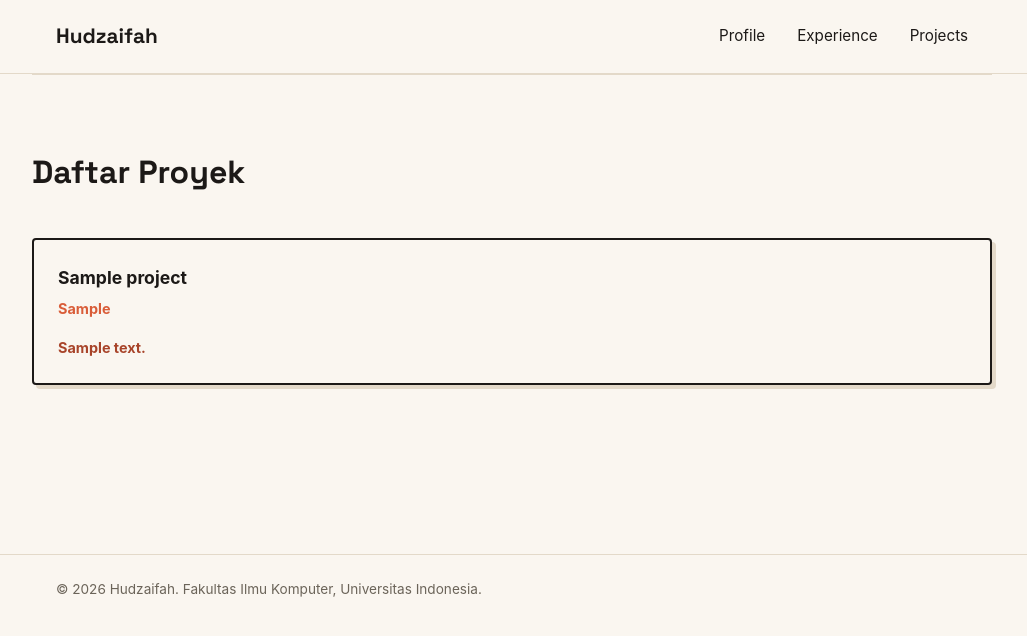
After one commit to uzzzzzaaaaa/myportofolio, a Django app: page /projects/ in a window 1280 px wide. The commit adds this page. Shown: the top 636 px of the page, without its empty margins (128-1155 px from the left). Run offline with Django 5.2, Linux system fonts and the light colour scheme; tables that the repository leaves empty hold one stand-in row (values such as "Sample post").

Commit message:
feat: Menyelesaikan Tugas 2

```diff
--- a/main/models.py
+++ b/main/models.py
@@ -24,3 +24,8 @@ class Experience(models.Model):
     @property
     def is_ongoing(self):
         return self.ended_at is None
+
+class Project(models.Model):
+    title = models.CharField(max_length=200)
+    description = models.TextField()
+    tech_stack = models.CharField(max_length=100)
--- a/main/urls.py
+++ b/main/urls.py
@@ -1,10 +1,11 @@
 from django.urls import path
 
-from main.views import show_main, show_experience
+from main.views import show_main, show_experience, show_projects
 
 app_name = "main"
 
 urlpatterns = [
     path("", show_main, name="show_main"),
     path("experience/", show_experience, name="show_experience"),
+    path('projects/', show_projects, name='show_projects'),
 ]
--- a/main/views.py
+++ b/main/views.py
@@ -1,6 +1,8 @@
 from django.shortcuts import render
 
 from main.models import Experience
+
+from main.models import Project
 
 
 def show_main(request):
@@ -21,3 +23,10 @@ def show_experience(request):
         "experience_list": Experience.objects.all(),
     }
     return render(request, "experience.html", context)
+
+def show_projects(request):
+    projects = Project.objects.all()
+    context = {
+        'projects': projects
+    }
+    return render(request, 'projects.html', context)
--- a/templates/experience.html
+++ b/templates/experience.html
@@ -19,6 +19,7 @@
         <nav>
           <a href="{% url 'main:show_main' %}">Profile</a>
           <a href="{% url 'main:show_experience' %}">Experience</a>
+          <a href="{% url 'main:show_projects' %}">Projects</a>
         </nav>
       </div>
     </header>
--- a/templates/index.html
+++ b/templates/index.html
@@ -19,6 +19,7 @@
         <nav>
           <a href="{% url 'main:show_main' %}">Profile</a>
           <a href="{% url 'main:show_experience' %}">Experience</a>
+          <a href="{% url 'main:show_projects' %}">Projects</a>
         </nav>
       </div>
     </header>
--- /dev/null
+++ b/templates/projects.html
@@ -0,0 +1,70 @@
+{% load static %}
+<!doctype html>
+<html lang="en">
+  <head>
+    <meta charset="UTF-8" />
+    <meta name="viewport" content="width=device-width, initial-scale=1.0" />
+    <title>Projects - Hudzaifah Portfolio</title>
+    <link rel="preconnect" href="https://fonts.googleapis.com" />
+    <link rel="preconnect" href="https://fonts.gstatic.com" crossorigin />
+    <link
+      href="https://fonts.googleapis.com/css2?family=Space+Grotesk:wght@500;700&display=swap"
+      rel="stylesheet"
+    />
+    <!-- Mengambil CSS menggunakan DTL static -->
+    <link rel="stylesheet" href="{% static 'css/style.css' %}" />
+  </head>
+  <body>
+    <header class="site-header">
+      <div class="container">
+        <!-- Tautan kembali ke halaman utama -->
+        <a href="/" class="brand">Hudzaifah</a>
+        <nav>
+          <!-- Tautan navbar menggunakan DTL url -->
+          <a href="{% url 'main:show_main' %}">Profile</a>
+          <a href="{% url 'main:show_experience' %}">Experience</a>
+          <a href="{% url 'main:show_projects' %}">Projects</a>
+        </nav>
+      </div>
+    </header>
+
+    <main>
+      <section class="portfolio-section container" style="min-height: 60vh">
+        <h2>Daftar Proyek</h2>
+
+        <div class="card-container">
+          <!-- Memulai perulangan untuk mengambil data dari database -->
+          {% for project in projects %}
+          <div class="card">
+            <h3>{{ project.title }}</h3>
+            <p
+              style="
+                color: var(--accent);
+                font-weight: bold;
+                margin-bottom: 10px;
+              "
+            >
+              {{ project.tech_stack }}
+            </p>
+            <p>{{ project.description }}</p>
+          </div>
+
+          <!-- Kondisi jika database masih kosong -->
+          {% empty %}
+          <div style="text-align: center; width: 100%">
+            <p>Belum ada proyek yang ditambahkan saat ini.</p>
+          </div>
+          {% endfor %}
+        </div>
+      </section>
+    </main>
+
+    <footer class="site-footer">
+      <div class="container">
+        <p>
+          &copy; 2026 Hudzaifah. Fakultas Ilmu Komputer, Universitas Indonesia.
+        </p>
+      </div>
+    </footer>
+  </body>
+</html>
```
Also changed, not shown: main/tests.py (+28 -2 lines), README.md, main/migrations/0002_project.py (added).
